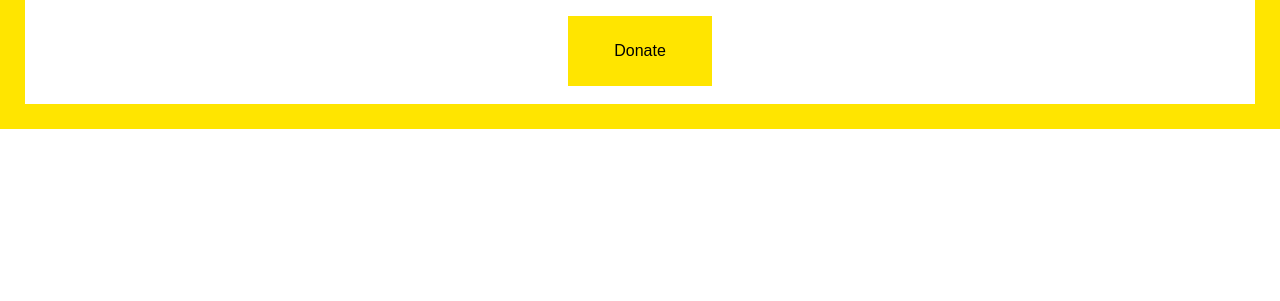
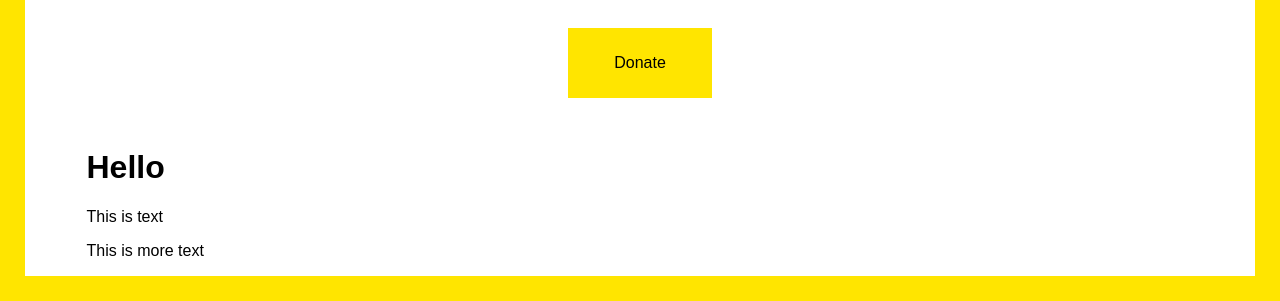
Before and after one commit to kellybarber/lucid-productions, a React app: page / in a window 1280 px wide. Shown: the part 809-1110 px from the top of the page. Before the commit the page ends 938 px from the top, so only its background shows below. Built offline with nearby package versions, Linux system fonts and the light colour scheme.

Commit message:
last commit before working on the data layer

```diff
--- a/src/components/Home.js
+++ b/src/components/Home.js
@@ -1,4 +1,5 @@
-import React from 'react'
+import React     from 'react'
+import TextBlock from './home-components/TextBlock'
 
 class Home extends React.Component {
   render() {
@@ -8,6 +9,7 @@ class Home extends React.Component {
           <iframe className="video" title="main-media" src="https://www.youtube.com/embed/dL-8y0ph5kw" frameBorder="0" allowFullScreen></iframe>
         </div>
         <div className='donate'>Donate</div>
+        <TextBlock />
       </div>
     )
   }
--- /dev/null
+++ b/src/components/home-components/TextBlock.js
@@ -0,0 +1,14 @@
+import React from 'react'
+
+class TextBlock extends React.Component {
+  render() {
+    return (
+      <div className='text-container'>
+        <h1>Hello</h1>
+        <p>This is text</p>
+        <p>This is more text</p>
+      </div>
+    )
+  }
+}
+export default TextBlock
--- a/src/stylesheets/App.css
+++ b/src/stylesheets/App.css
@@ -28,7 +28,7 @@
   justify-content: center;
 
   background-color: #ffe500;
-  margin: 18px auto 18px auto;
+  margin: 30px auto 30px auto;
 
   width: 144px;
   height: 70px;
```
